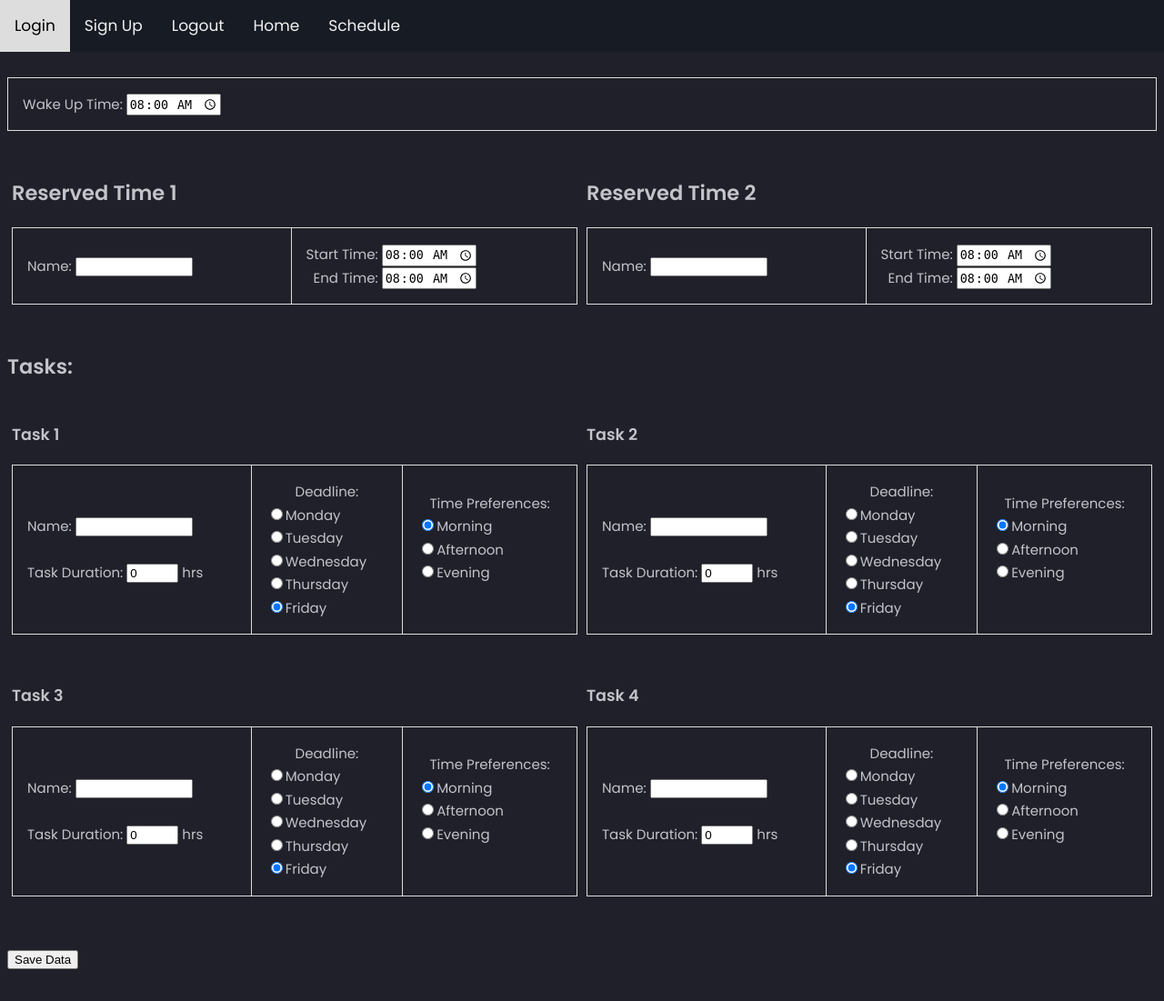
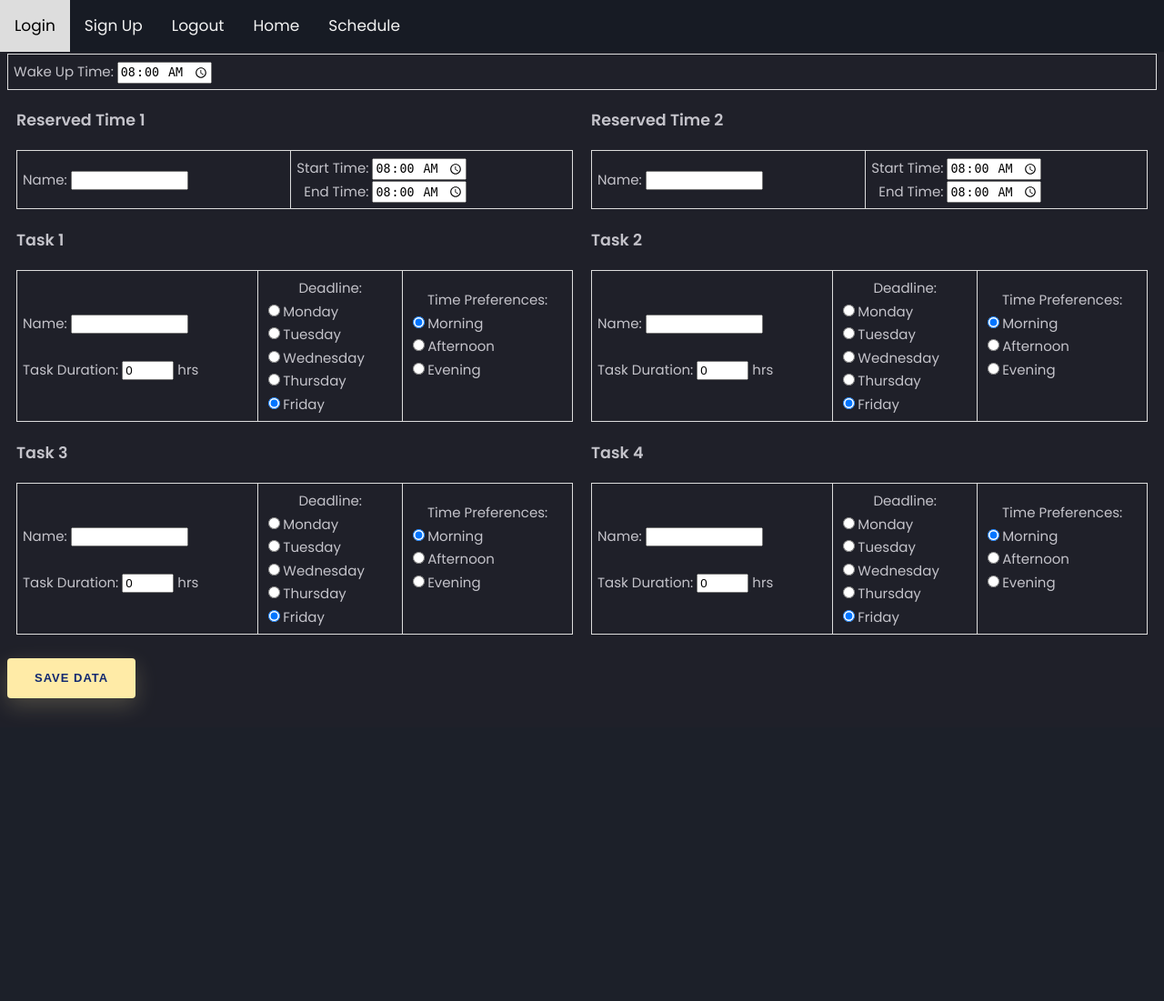
Before and after one commit to bjRichardLiu/PlanEase, a Flask app: page / in a window 1280 px wide. Shown: the whole page at 91% size. After the commit the page ends 785 px from the top, so only its background shows below. Run offline with Flask 3, Linux system fonts and the light colour scheme; a user stored in the database is signed in; some libraries are stand-ins or nearby versions; some web fonts are replaced.

Commit message:
home page

```diff
--- a/website/templates/home.html
+++ b/website/templates/home.html
@@ -15,7 +15,7 @@
 
         .column {
           flex: 50%;
-          padding: 5px;
+          padding: 2px 10px 0;
         }
 
         table {
@@ -27,7 +27,7 @@
 
         th, td {
           text-align: left;
-          padding: 16px;
+          padding: 6px;
         }
 
         tr:nth-child(even) {
@@ -40,8 +40,6 @@
 <body>
     <br>
     <br>
-    <br>
-
     <form method="POST" action="{{ url_for('views.home') }}">
         <!-- Wake Up Time -->
         <table border="2" class="normal">
@@ -54,12 +52,11 @@
                 </tr>
             </tbody>
         </table>
-        <br>
 
         <!-- Reserved Time 1 -->
         <div class="row">
             <div class="column">
-                <h2>Reserved Time 1</h2>
+                <h3>Reserved Time 1</h3>
                 <table border="2" class="normal">
                     <tbody>
                         <tr>
@@ -81,7 +78,7 @@
 
         <!-- Reserved Time 2 -->
             <div class="column">
-                <h2>Reserved Time 2</h2>
+                <h3>Reserved Time 2</h3>
                 <table border="2" class="normal">
                     <tbody>
                         <tr>
@@ -100,11 +97,8 @@
                 </table>
             </div>
         </div>
-        <br>
 
         <!-- Tasks -->
-        <h2>Tasks:</h2>
-
         <!-- Task 1 -->
         <div class="row">
             <div class="column">
@@ -179,7 +173,6 @@
                 </table>
             </div>
         </div>
-                <br>
 
         <!-- Task 3 -->
         <div class="row">
@@ -253,9 +246,7 @@
             </div>
         </div>
         <br>
-
-        <br>
-        <input type="submit" value="Save Data">
+        <button type="submit" value="Save Data" class="btn mt-4"><center>Save Data</center></a>
         <br>
         <br>
     </form>
```
Also changed, not shown: instance/database.db.
